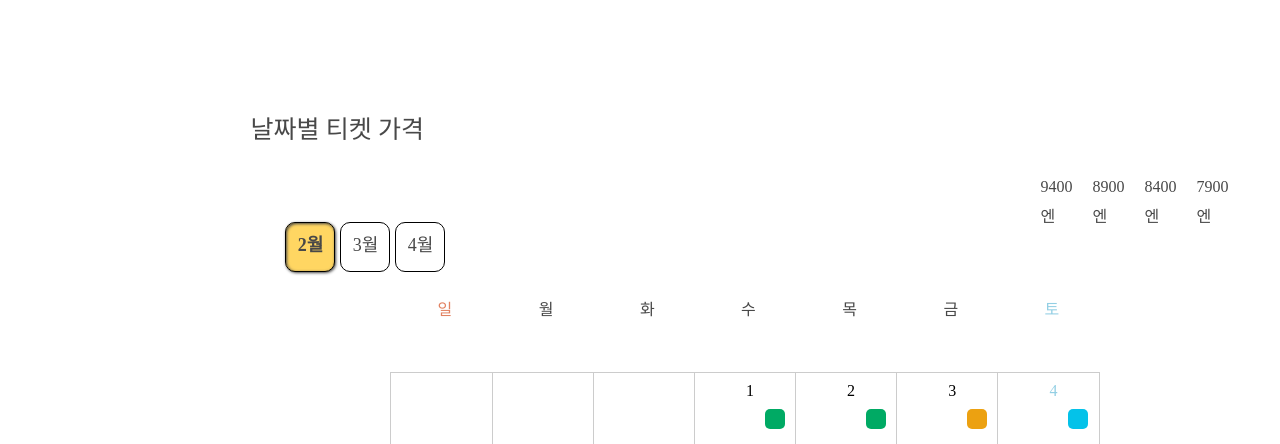
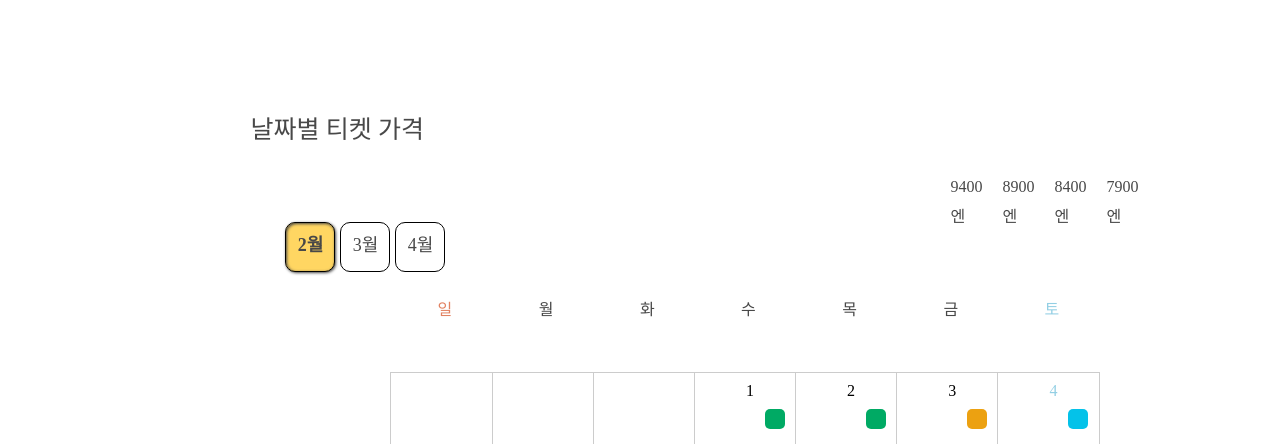
Before and after one commit to rhaoddl007/2zo, a plain HTML site: page ticket.html in a window 1280 px wide. Shown: the part 356-800 px from the top of the page. Drawn offline with Linux system fonts and the light colour scheme; files that its build step writes are made by us from their sources; some icons are missing; a web font is replaced by a local one.

Commit message:
티켓 부분 수정

```diff
--- a/css/menu1/ticket css/ticket.css
+++ b/css/menu1/ticket css/ticket.css
@@ -77,7 +77,7 @@ section.date--ticket > div {
 }
 /* 날짜별 테이블 색 표시 */
 .date__right {
-  padding-left: 690px;
+  padding-left: 600px;
   display: flex;
 }
 .date__right span.box {
@@ -88,6 +88,7 @@ section.date--ticket > div {
   border-radius: 5px;
 }
 .box__text {
+  width: 85px;
   height: 30px;
   line-height: 30px;
 }
```
